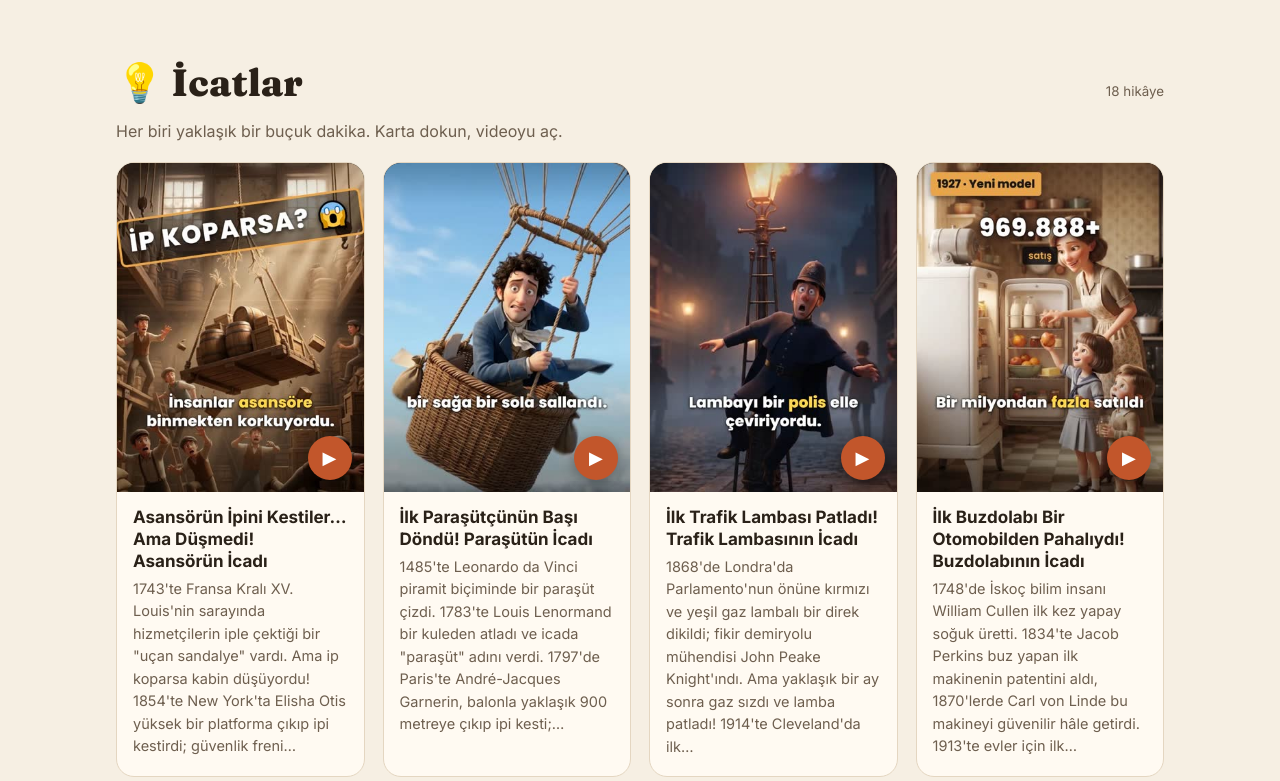
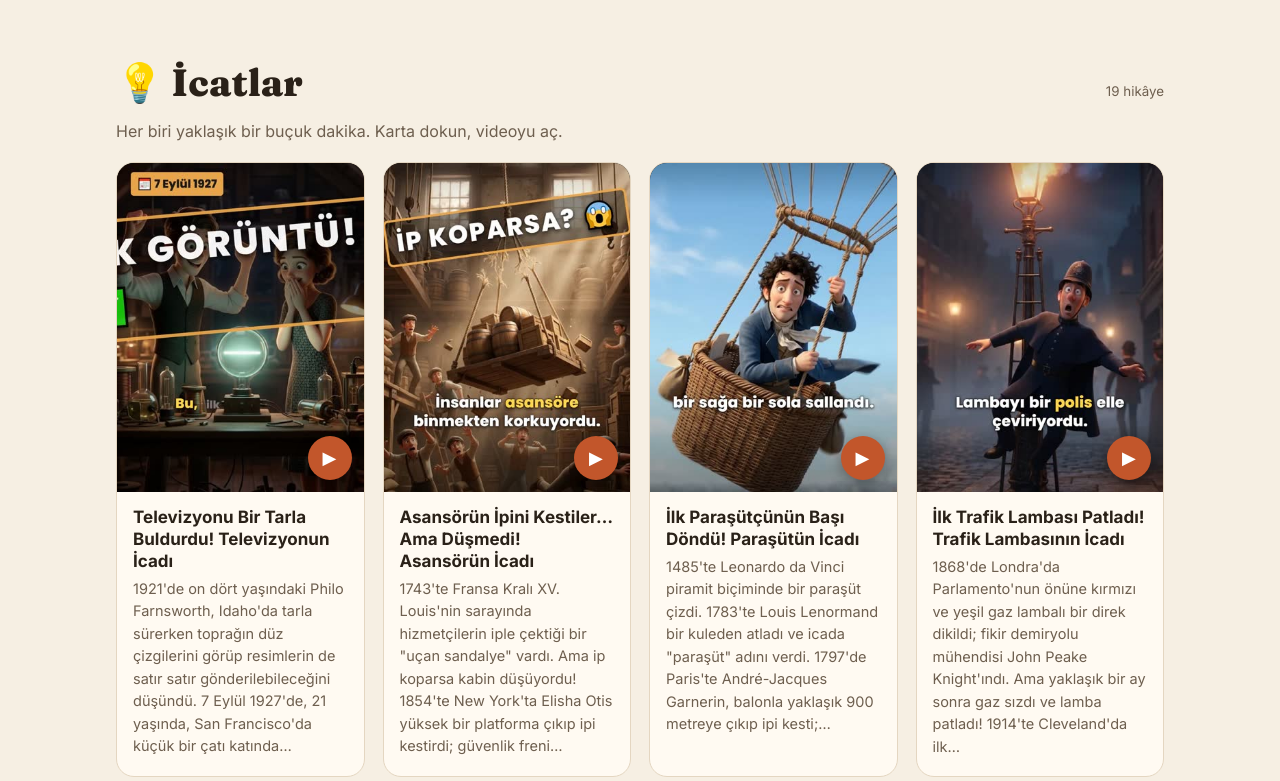
Before and after one commit to onur2103-prog/icatlar, a plain HTML site: page index.html in a window 1280 px wide. Shown: the part 2024-2805 px from the top of the page. Drawn offline with Linux system fonts and the light colour scheme.

Commit message:
Add files via upload

```diff
--- a/index.html
+++ b/index.html
@@ -98,9 +98,10 @@ footer{border-top:1px solid var(--cizgi);padding:24px 0 40px;color:var(--soluk);
 </section>
 
 <section id="icatlar">
-  <div class="bas"><h2 class="buyuk">💡 İcatlar</h2><small>18 hikâye</small></div>
+  <div class="bas"><h2 class="buyuk">💡 İcatlar</h2><small>19 hikâye</small></div>
   <p class="aciklama">Her biri yaklaşık bir buçuk dakika. Karta dokun, videoyu aç.</p>
   <div class="izgara">
+<article class="kart"><a href="https://www.instagram.com/reel/DfwaS3hzieB/" data-ig="DfwaS3hzieB" data-vid="hjQZrp_ILKc" target="_blank" rel="noopener"><img src="televizyon.jpg" alt="" loading="lazy" width="360" height="640"><span class="oynat">▶</span></a><div class="govde"><h3>Televizyonu Bir Tarla Buldurdu! Televizyonun İcadı</h3><p>1921&#x27;de on dört yaşındaki Philo Farnsworth, Idaho&#x27;da tarla sürerken toprağın düz çizgilerini görüp resimlerin de satır satır gönderilebileceğini düşündü. 7 Eylül 1927&#x27;de, 21 yaşında, San Francisco&#x27;da küçük bir çatı katında…</p></div></article>
 <article class="kart"><a href="https://www.instagram.com/reel/DfuNiMkzbWS/" data-ig="DfuNiMkzbWS" data-vid="BtP9d0S8ZDw" target="_blank" rel="noopener"><img src="asansor.jpg" alt="" loading="lazy" width="360" height="640"><span class="oynat">▶</span></a><div class="govde"><h3>Asansörün İpini Kestiler… Ama Düşmedi! Asansörün İcadı</h3><p>1743&#x27;te Fransa Kralı XV. Louis&#x27;nin sarayında hizmetçilerin iple çektiği bir &quot;uçan sandalye&quot; vardı. Ama ip koparsa kabin düşüyordu! 1854&#x27;te New York&#x27;ta Elisha Otis yüksek bir platforma çıkıp ipi kestirdi; güvenlik freni…</p></div></article>
 <article class="kart"><a href="https://www.instagram.com/reel/Dft1jghTNGc/" data-ig="Dft1jghTNGc" data-vid="MInUX9qrZPg" target="_blank" rel="noopener"><img src="parasut.jpg" alt="" loading="lazy" width="360" height="640"><span class="oynat">▶</span></a><div class="govde"><h3>İlk Paraşütçünün Başı Döndü! Paraşütün İcadı</h3><p>1485&#x27;te Leonardo da Vinci piramit biçiminde bir paraşüt çizdi. 1783&#x27;te Louis Lenormand bir kuleden atladı ve icada &quot;paraşüt&quot; adını verdi. 1797&#x27;de Paris&#x27;te André-Jacques Garnerin, balonla yaklaşık 900 metreye çıkıp ipi kesti;…</p></div></article>
 <article class="kart"><a href="https://www.instagram.com/reel/DfrovOnznzU/" data-ig="DfrovOnznzU" data-vid="wORwz3QZyXg" target="_blank" rel="noopener"><img src="trafik.jpg" alt="" loading="lazy" width="360" height="640"><span class="oynat">▶</span></a><div class="govde"><h3>İlk Trafik Lambası Patladı! Trafik Lambasının İcadı</h3><p>1868&#x27;de Londra&#x27;da Parlamento&#x27;nun önüne kırmızı ve yeşil gaz lambalı bir direk dikildi; fikir demiryolu mühendisi John Peake Knight&#x27;ındı. Ama yaklaşık bir ay sonra gaz sızdı ve lamba patladı! 1914&#x27;te Cleveland&#x27;da ilk…</p></div></article>
```
Also changed, not shown: televizyon.jpg (added).
